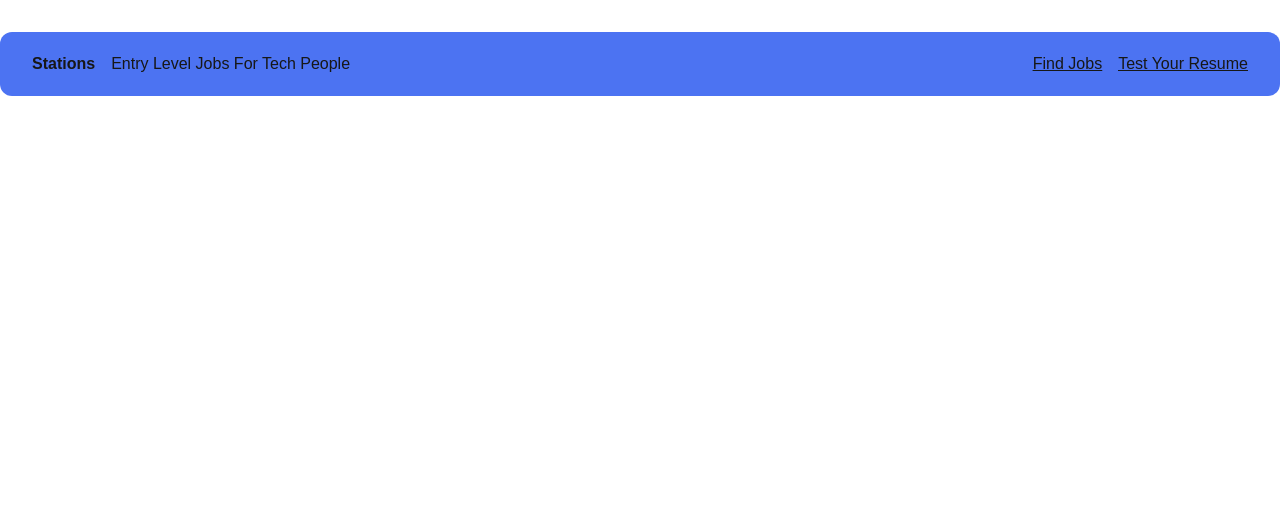
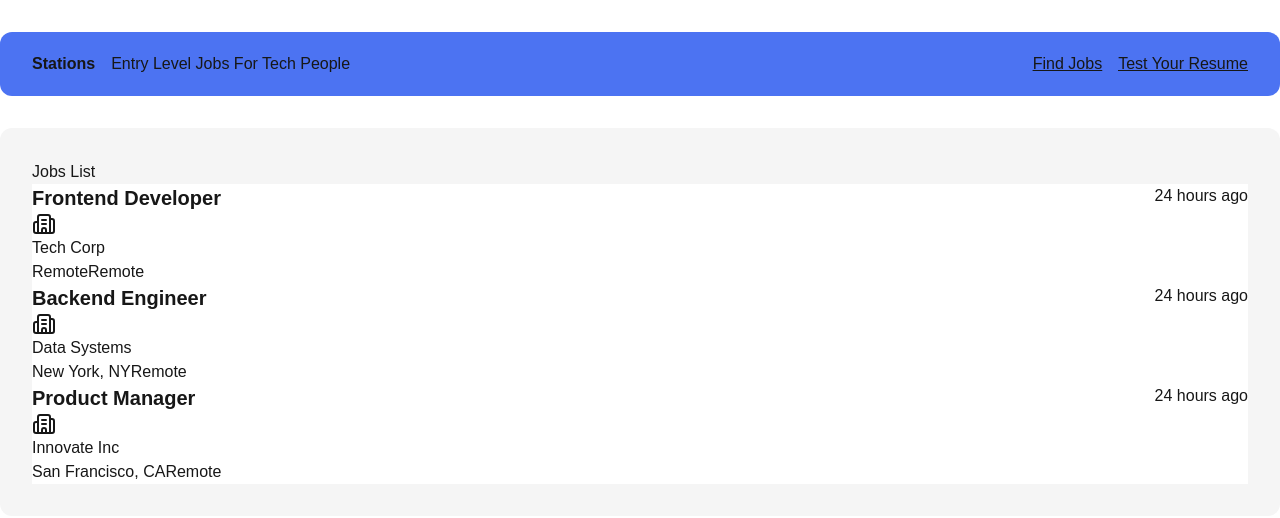
Before and after one commit to matthewincardona/stations-ui, a Next.js app: page / in a window 1280 px wide. Shown: the top 518 px of the page. Built offline with nearby package versions, Linux system fonts and the light colour scheme.

Commit message:
feat: add job listings ui

```diff
--- /dev/null
+++ b/app/components/jobCard.tsx
@@ -0,0 +1,36 @@
+import { Building2 } from "lucide-react";
+
+interface JobCardProps {
+  title: string;
+  company: string;
+  postedTime: string;
+  location: string;
+  workType: string;
+}
+
+export default function JobCard({
+  title,
+  company,
+  postedTime,
+  location,
+  workType,
+}: JobCardProps) {
+  return (
+    <div className="bg-white">
+      <div className="flex justify-between">
+        <div>
+          <p className="text-xl font-semibold ">{title}</p>
+          <div>
+            <Building2 />
+            <p>{company}</p>
+          </div>
+        </div>
+        <p>{postedTime}</p>
+      </div>
+      <div className="">
+        <span className="">{location}</span>
+        <span>{workType}</span>
+      </div>
+    </div>
+  );
+}
--- /dev/null
+++ b/app/components/jobsList.tsx
@@ -0,0 +1,50 @@
+import JobCard from "./jobCard";
+
+const dummyJobs = [
+  {
+    id: 1,
+    title: "Frontend Developer",
+    company: "Tech Corp",
+    location: "Remote",
+    postedTime: "24 hours ago",
+    workType: "Remote",
+  },
+  {
+    id: 2,
+    title: "Backend Engineer",
+    company: "Data Systems",
+    location: "New York, NY",
+    postedTime: "24 hours ago",
+    workType: "Remote",
+  },
+  {
+    id: 3,
+    title: "Product Manager",
+    company: "Innovate Inc",
+    location: "San Francisco, CA",
+    postedTime: "24 hours ago",
+    workType: "Remote",
+  },
+];
+
+export default function JobsList() {
+  return (
+    <div className="mt-8 bg-[#F5F5F5] p-8 max-w-7xl m-auto rounded-xl">
+      <h1>Jobs List</h1>
+      <div>
+        {dummyJobs.map(
+          ({ id, title, company, postedTime, location, workType }) => (
+            <JobCard
+              key={id}
+              title={title}
+              company={company}
+              postedTime={postedTime}
+              location={location}
+              workType={workType}
+            />
+          )
+        )}
+      </div>
+    </div>
+  );
+}
--- a/app/page.tsx
+++ b/app/page.tsx
@@ -1,5 +1,11 @@
 import Navbar from "./components/navbar";
+import JobsList from "./components/jobsList";
 
 export default function Home() {
-  return <Navbar />;
+  return (
+    <div>
+      <Navbar />
+      <JobsList />
+    </div>
+  );
 }
--- a/package.json
+++ b/package.json
@@ -9,6 +9,7 @@
     "lint": "eslint"
   },
   "dependencies": {
+    "lucide-react": "^0.562.0",
     "next": "16.1.1",
     "react": "19.2.3",
     "react-dom": "19.2.3"
```
Also changed, not shown: 1 other file (tests, documents, lock files or other folders).
